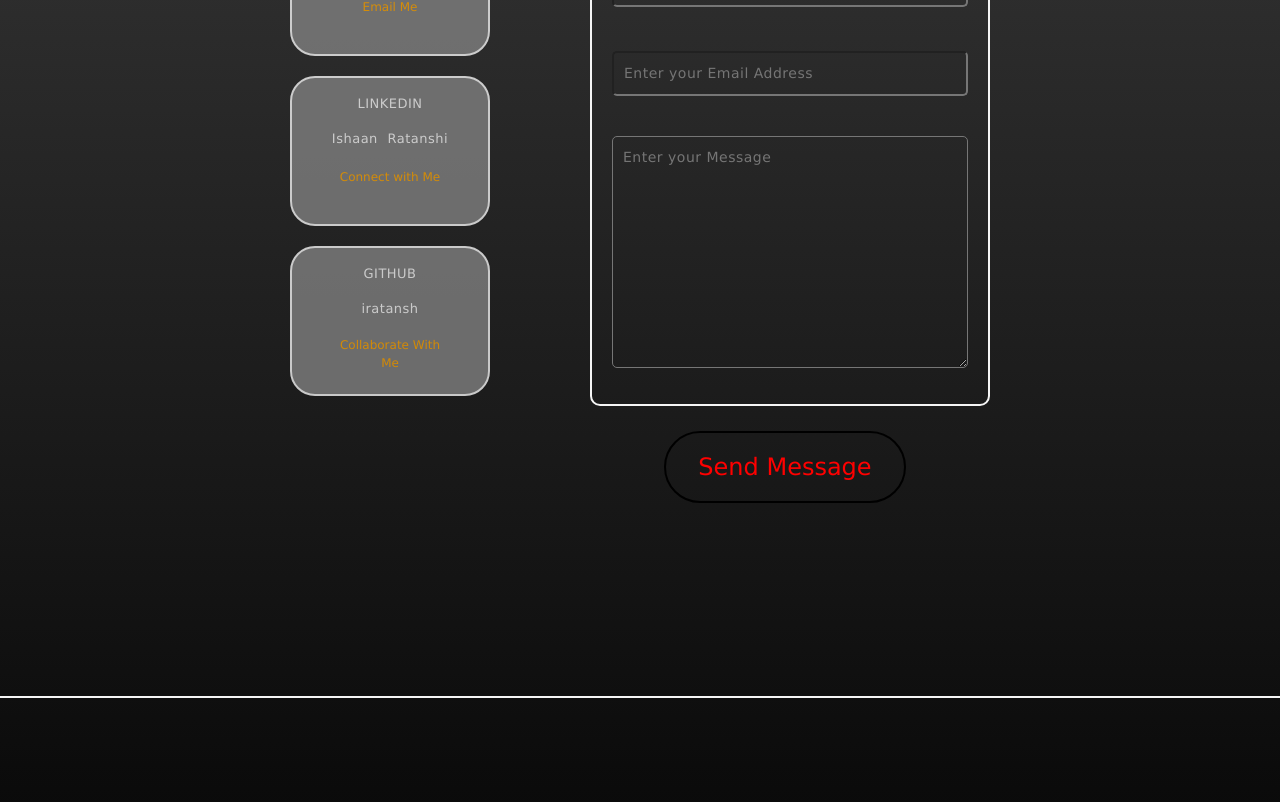
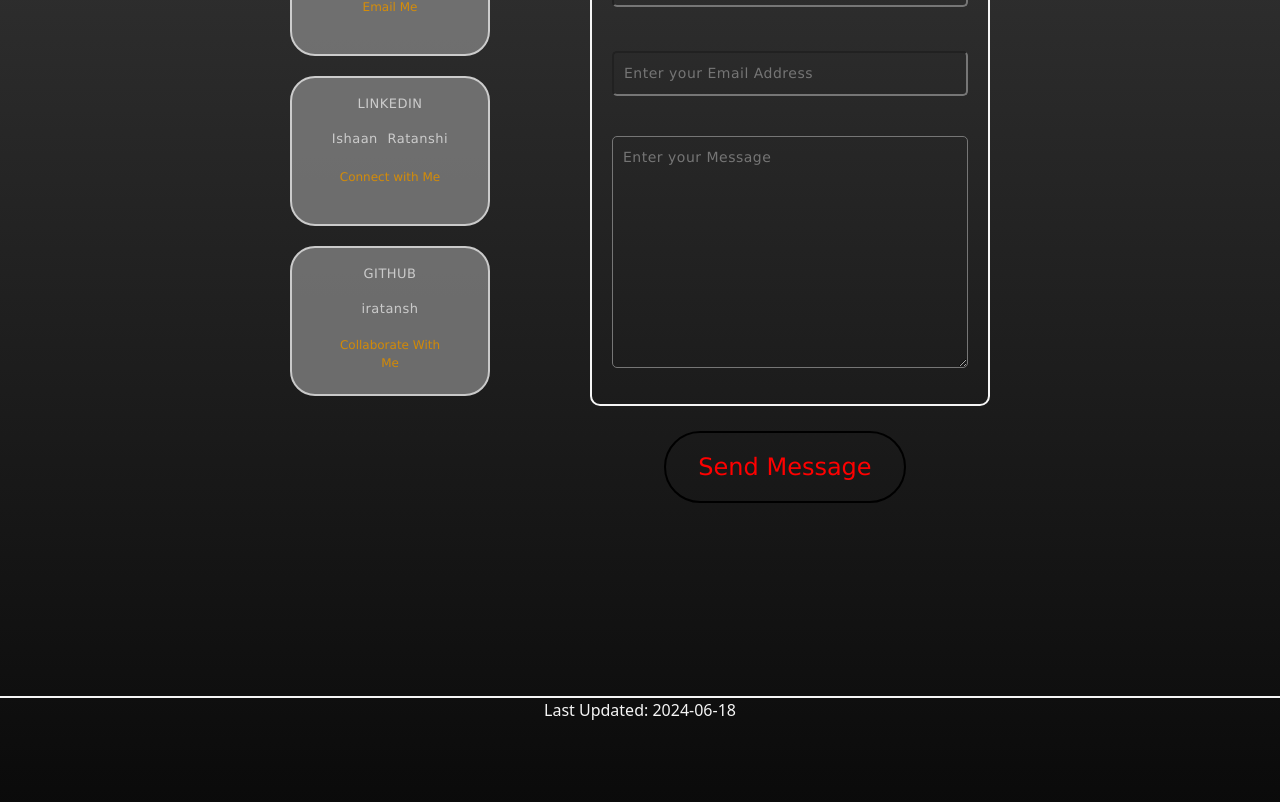
Before and after one commit to iratansh/personal-website, a React (Vite) app: page / in a window 1280 px wide. Shown: the part 4926-5728 px from the top of the page. Built offline with nearby package versions, Linux system fonts and the light colour scheme.

Commit message:
Update bottomBox.jsx

```diff
--- a/src/bottomBox.jsx
+++ b/src/bottomBox.jsx
@@ -6,6 +6,8 @@ export default function BottomBox() {
         <div className="end">
           <div className="bottomContainer">
             <div className="box6">
+              <p style={{color:'whitesmoke'}}>Last Updated: 2024-06-18</p>
+
             </div>
           </div>
         </div>
```
